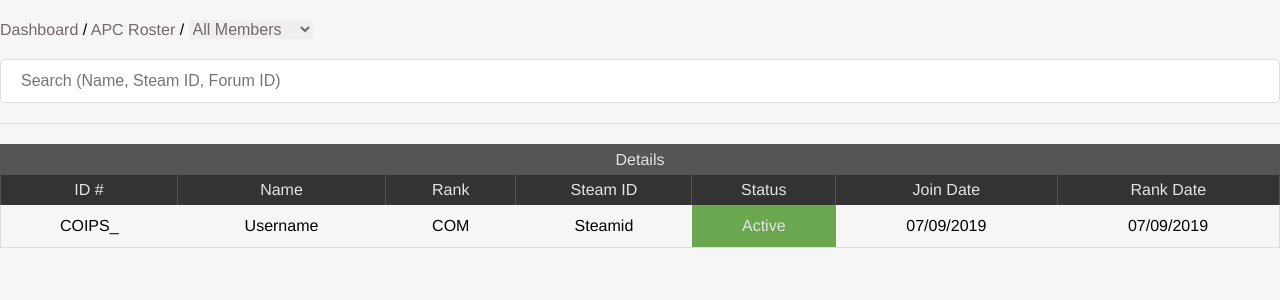
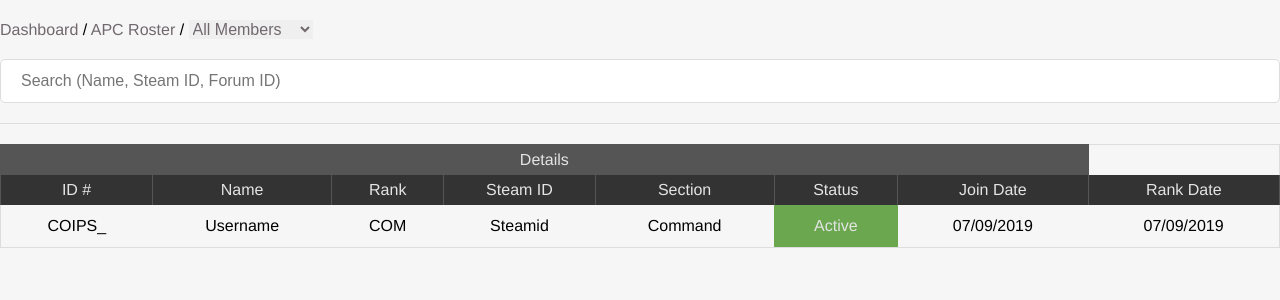
Before and after one commit to Scarso327/Factions-Manager, a PHP site: page /home/public/apc in a window 1280 px wide. Shown: the part 88-388 px from the top of the page. Run offline with PHP 8.4, Linux system fonts and the light colour scheme; data comes from the database, SQL or seed files in the repository; data that the repository does not hold is empty; some libraries are stand-ins or nearby versions.

Commit message:
Added : Section to faction roster

```diff
--- a/views/faction/roster.php
+++ b/views/faction/roster.php
@@ -63,6 +63,7 @@
                 <th>Name</th>
                 <th>Rank</th>
                 <th>Steam ID</th>
+                <th>Section</th>
                 <th>Status</th>
                 <th>Join Date</th>
                 <th title="Date of Last Promotion / Demotion">Rank Date</th>
@@ -93,6 +94,7 @@
                             <td><?=$member->name;?></td>
                             <td><?=Application::getRanks($faction)[$member->mainlevel]->sName?></td>
                             <td><?=$member->steamid;?></td>
+                            <td><?=$member->section;?></td>
                             <td class = "status <?=$activity?>" title="<?=date('d/m/Y H:i:s', strtotime($member->last_login));?>"><?=$activity?></td>
                             <td><?=date("d/m/Y", strtotime($member->joindate))?></td>
                             <td><?=date("d/m/Y", strtotime($member->last_rank_change))?></td>
```
